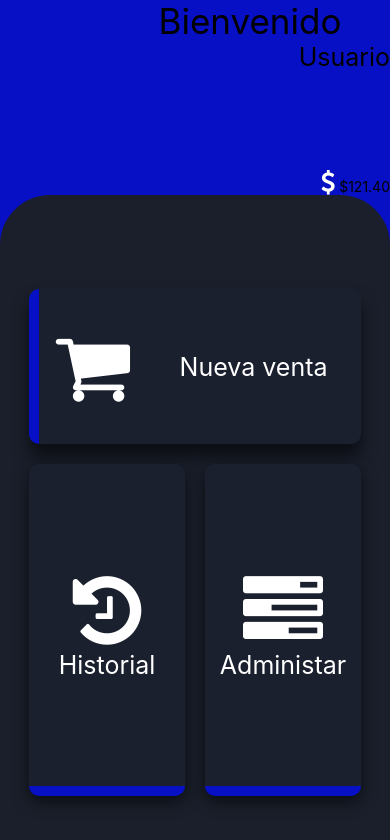
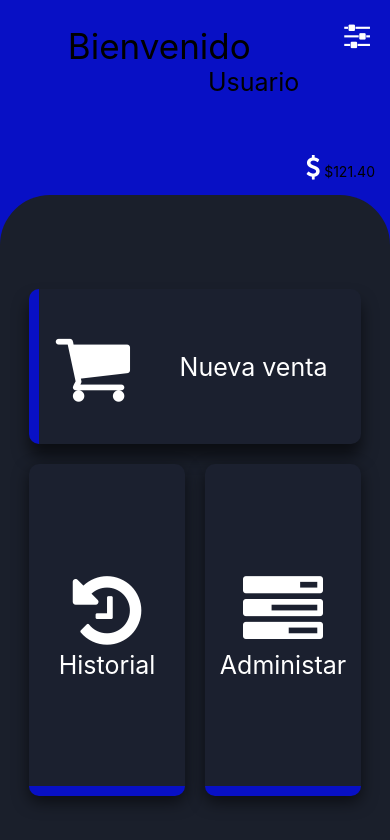
Before and after one commit to bonnesbaby14/MyStore, a React Native app: screen /Home in a window 390 px wide. Shown: the top 840 px of the page. Built offline with nearby package versions, Linux system fonts and the light colour scheme.

Commit message:
cambios en el header

```diff
--- a/components/Header.js
+++ b/components/Header.js
@@ -1,5 +1,11 @@
 import React from 'react';
-import {View, StyleSheet, Text} from 'react-native';
+import {
+  View,
+  StyleSheet,
+  Text,
+  TouchableOpacity,
+  Touchable,
+} from 'react-native';
 import {Icon} from 'react-native-elements';
 function Header() {
   const color = '#0810C5';
@@ -30,6 +36,7 @@ function Header() {
 
     welcome: {
       flex: 1,
+      margin: 25,
     },
     welcomeText: {
       fontSize: 35,
@@ -41,8 +48,11 @@ function Header() {
     sells: {
       flexDirection: 'row',
       flex: 1,
-
+      margin: 15,
       alignItems: 'flex-end',
+    },
+    settings: {
+      margin: 20,
     },
   });
   return (
@@ -51,6 +61,15 @@ function Header() {
         <View style={styles.welcome}>
           <Text style={styles.welcomeText}> Bienvenido</Text>
           <Text style={styles.welcomeUser}>Usuario</Text>
+        </View>
+        <View style={styles.settings}>
+          <TouchableOpacity>
+            <Icon
+              name="sliders"
+              type="font-awesome"
+              color="#FFF"
+              size={30}></Icon>
+          </TouchableOpacity>
         </View>
       </View>
       <View style={styles.sells}>
```
